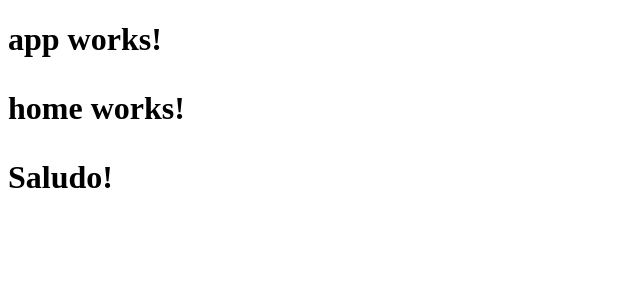
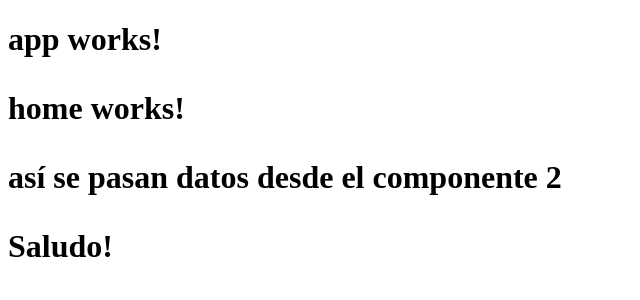
Before and after one commit to alexunjm/angula-first-app, an Angular app: page / in a window 1280 px wide. Shown: the top 300 px of the page, without its empty margins (0-640 px from the left). Built offline with nearby package versions, Linux system fonts and the light colour scheme.

Commit message:
lectura de datos desde la clase del componente

```diff
--- a/src/app/app.module.ts
+++ b/src/app/app.module.ts
@@ -6,12 +6,14 @@ import { HttpModule } from '@angular/http';
 import { AppComponent } from './app.component';
 import { HomeComponent } from './home/home.component';
 import { SaludoComponent } from './home/saludo.component';
+import { EnlaceDatosComponent } from './enlace-datos/enlace-datos.component';
 
 @NgModule({
   declarations: [
     AppComponent,
     HomeComponent,
-    SaludoComponent
+    SaludoComponent,
+    EnlaceDatosComponent
   ],
   imports: [
     BrowserModule,
--- /dev/null
+++ b/src/app/enlace-datos/enlace-datos.component.html
@@ -0,0 +1,4 @@
+<p>
+  {{ stringVar}}
+  {{ numberVar}}
+</p>
--- /dev/null
+++ b/src/app/enlace-datos/enlace-datos.component.ts
@@ -0,0 +1,18 @@
+import { Component, OnInit } from '@angular/core';
+
+@Component({
+  selector: 'app-enlace-datos',
+  templateUrl: './enlace-datos.component.html',
+  styleUrls: ['./enlace-datos.component.css']
+})
+export class EnlaceDatosComponent implements OnInit {
+
+  stringVar = 'así se pasan datos desde el componente';
+  numberVar = 2;
+
+  constructor() { }
+
+  ngOnInit() {
+  }
+
+}
--- a/src/app/home/home.component.html
+++ b/src/app/home/home.component.html
@@ -1,3 +1,4 @@
 <p>
   home works!
+  <app-enlace-datos></app-enlace-datos>
 </p>
```
Also changed, not shown: src/app/enlace-datos/enlace-datos.component.css (added), 1 other file (tests, documents, lock files or other folders).
